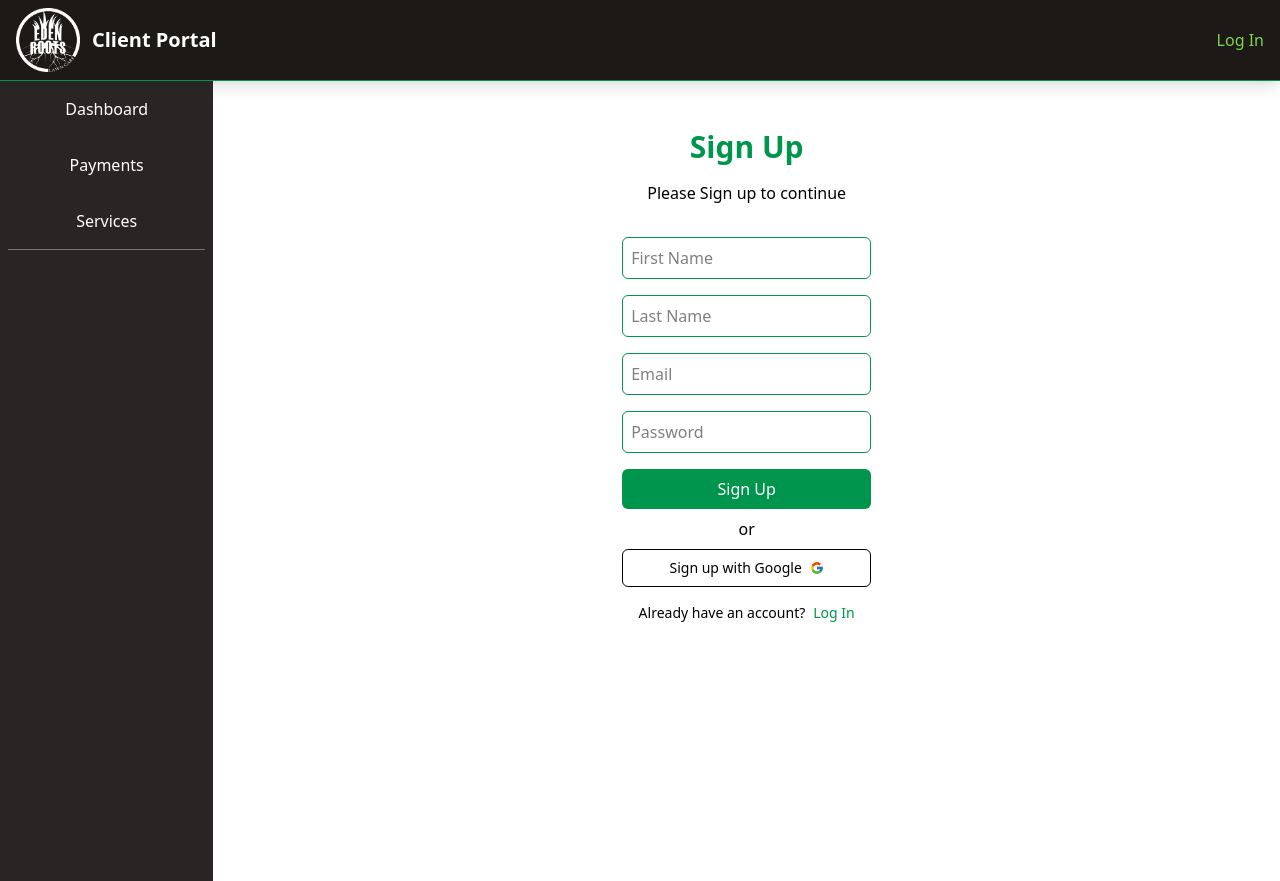
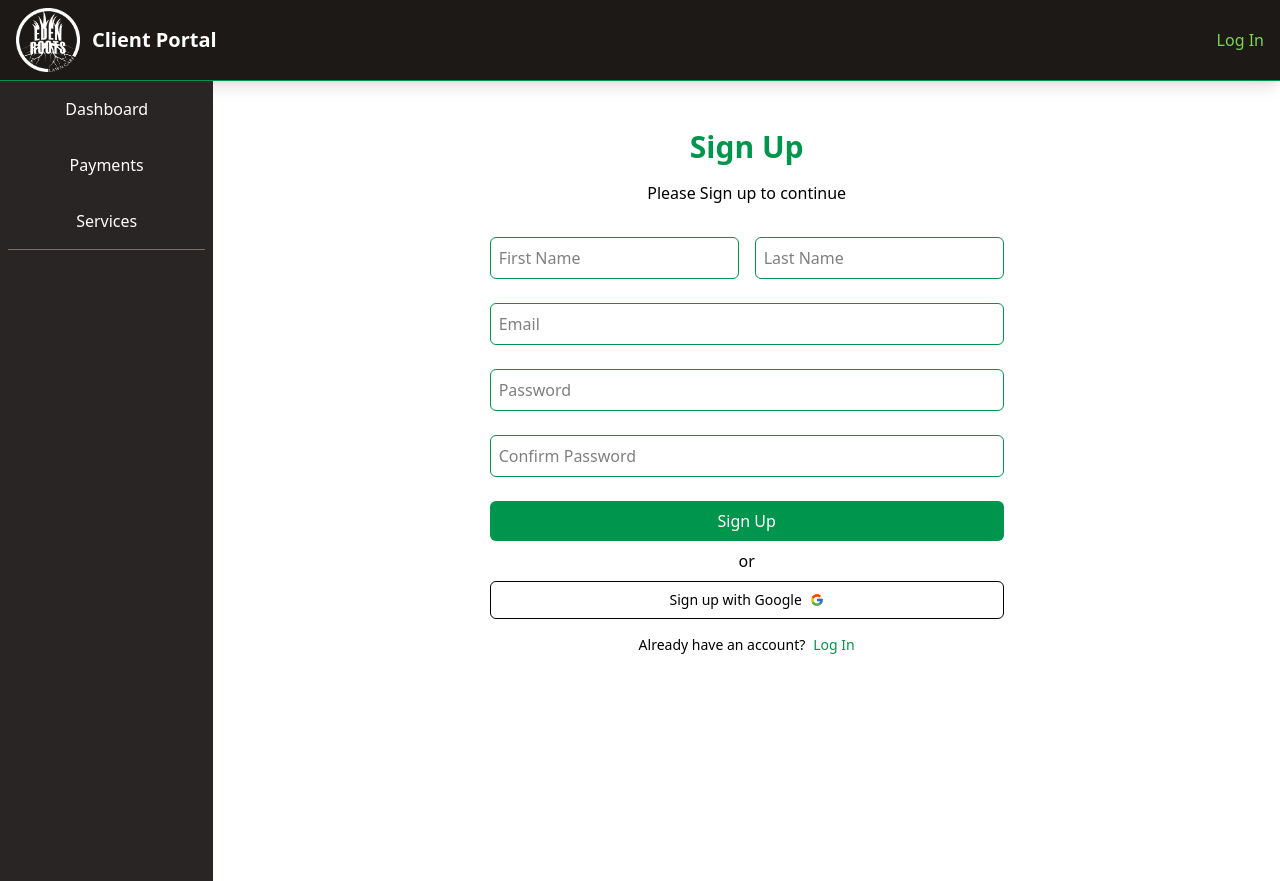
Before and after one commit to BiasWD/Eden-Client-Portal, a React (Vite) app in the folder eden-client-portal/: page /signup in a window 1280 px wide. Built offline with nearby package versions, Linux system fonts and the light colour scheme; no server answers.

Commit message:
added Login and Signup Validation

```diff
--- a/eden-client-portal/src/components/Login.jsx
+++ b/eden-client-portal/src/components/Login.jsx
@@ -13,17 +13,55 @@ function Login() {
   const navigate = useNavigate();
   const [isLoading, setIsLoading] = useState(false);
   const [googleIsLoading, setGoogleIsLoading] = useState(false);
+  const [errors, setErrors] = useState({});
+  const [loginError, setLoginError] = useState("");
+
+  const validateLogin = ({ email, password }) => {
+    const errors = {};
+
+    if (!email.trim()) {
+      errors.email = "Please enter your email";
+    } else if (!/\S+@\S+\.\S+/.test(email.trim())) {
+      errors.email = "Email is invalid";
+    }
+    if (!password) {
+      errors.password = "Please enter your password";
+    }
+    return errors;
+  };
 
   const signIn = async (e) => {
     e.preventDefault();
+
+    const validationErrors = validateLogin({
+      email,
+      password,
+    });
+    if (Object.keys(validationErrors).length > 0) {
+      setErrors(validationErrors);
+      return;
+    } else {
+      setErrors({});
+    }
     setIsLoading(true);
     try {
-      await signInWithEmailAndPassword(auth, email, password);
+      await signInWithEmailAndPassword(auth, email.trim(), password);
       console.log("Login successful");
       navigate("/");
     } catch (error) {
       console.error("Error logging in:", error.message);
-      alert(error.message);
+      if (error.code === "auth/invalid-credential") {
+        setLoginError("Invalid credential. Please try again.");
+      } else if (error.code === "auth/wrong-password") {
+        setLoginError("Incorrect password. Please try again.");
+      } else if (error.code === "auth/user-not-found") {
+        setLoginError("No account found with this email.");
+      } else if (error.code === "auth/too-many-requests") {
+        setLoginError("Too many attempts. Please try again later.");
+      } else {
+        setLoginError("Something went wrong. Please try again.");
+        console.error(error.message);
+      }
     } finally {
       setIsLoading(false);
     }
@@ -82,21 +120,38 @@ function Login() {
               : "opacity-100"
           }`}
         >
+          <div className="relative mb-6">
             <input
+              value={email}
+              onFocus={() => setLoginError("")}
               disabled={isLoading || googleIsLoading}
               onChange={(e) => setEmail(e.target.value)}
-            className="border border-[#00954C] rounded-md p-2 mb-4"
+              className="w-full border border-[#00954C] rounded-md p-2"
               type="email"
               placeholder="Email"
             />
-
+            {errors.email && (
+              <span className="absolute left-0 top-full text-red-500 text-sm">
+                {errors.email}
+              </span>
+            )}
+          </div>
+          <div className="relative mb-6">
             <input
+              value={password}
+              onFocus={() => setLoginError("")}
               disabled={isLoading || googleIsLoading}
               onChange={(e) => setPassword(e.target.value)}
-            className="border border-[#00954C] rounded-md p-2 mb-4"
+              className="w-full border border-[#00954C] rounded-md p-2"
               type="password"
               placeholder="Password"
             />
+            {(errors.password || loginError) && (
+              <span className="absolute left-0 top-full text-red-500 text-sm">
+                {errors.password} {loginError}
+              </span>
+            )}
+          </div>
           {isLoading ? (
             <div className="bg-[#00954C] text-white rounded-md p-2 mb-4 transition duration-300">
               <MoonLoader color="white" size={18} className="mx-auto" />
@@ -105,7 +160,9 @@ function Login() {
             <button
               disabled={isLoading || googleIsLoading}
               onClick={signIn}
-              className="bg-[#00954C] text-white rounded-md p-2 mb-4 cursor-pointer hover:bg-[#7BD650] transition duration-300"
+              className={`bg-[#00954C] text-white rounded-md p-2 mb-4 cursor-pointer hover:bg-[#7BD650] transition-all duration-300 ${
+                loginError ? "mt-5" : ""
+              }`}
             >
               Sign In
             </button>
@@ -117,7 +174,12 @@ function Login() {
           ) : (
             <button
               disabled={isLoading || googleIsLoading}
-              onClick={signInWithGoogle}
+              onClick={() => {
+                signInWithGoogle();
+                setLoginError("");
+                setEmail("");
+                setPassword("");
+              }}
               className=" border-1 text-sm justify-center rounded-md mt-2 p-2 mb-4 hover:bg-stone-200 transition duration-300 flex items-center gap-2 cursor-pointer"
             >
               <span>Sign In with Google</span>
--- a/eden-client-portal/src/components/Payments.jsx
+++ b/eden-client-portal/src/components/Payments.jsx
@@ -41,7 +41,7 @@ function Payments({ invoices, userName }) {
             invoice.dueDate.toDate() < today
               ? invoice.isPaid === true
                 ? "text-[#00954C]"
-                : "text-red-500"
+                : "text-red-500 font-bold"
               : invoice.isPaid === true
               ? "text-[#00954C]"
               : "text-yellow-500"
@@ -74,7 +74,7 @@ function Payments({ invoices, userName }) {
       <div className="w-full mt-8 flex flex-col gap-8">
         {userName ? (
           <>
-            <div className="shadow-xl flex flex-col flex-1 border-[#00954C] border-2  bg-white">
+            <div className="shadow-xl flex flex-col flex-1 border-[#00954C] border-1 rounded-lg overflow-hidden bg-white">
               <div className="text-xl text-white py-4 px-8 bg-[#00954C] font-bold">
                 Billing History
               </div>
@@ -107,7 +107,7 @@ function Payments({ invoices, userName }) {
             </div>
           </>
         ) : (
-          <div className="shadow-xl flex flex-col flex-1 border-stone-500 font-bold text-xl text-stone-500 border-2  bg-white">
+          <div className="shadow-xl flex flex-col flex-1 border-stone-500 font-bold text-xl text-stone-500 border-1 rounded-lg overflow-hidden bg-white">
             <div className="text-xl text-white py-4 px-8 flex items-center bg-stone-500 font-bold">
               <FaLock />
               <span className="pl-2">Billing History</span>
--- a/eden-client-portal/src/components/Services.jsx
+++ b/eden-client-portal/src/components/Services.jsx
@@ -36,7 +36,7 @@ function Services({ serviceData, pricePerMowTrim, userName, hasClientData }) {
       <div className="w-full mt-8 flex flex-col gap-8">
         {userName ? (
           <>
-            <div className="shadow-xl flex flex-col flex-1 border-[#00954C] border-2">
+            <div className="shadow-xl flex flex-col flex-1 border-[#00954C] border-1 rounded-lg overflow-hidden">
               <div className="text-xl text-white py-4 px-8 bg-[#00954C] font-bold">
                 Service History
               </div>
@@ -60,7 +60,7 @@ function Services({ serviceData, pricePerMowTrim, userName, hasClientData }) {
             </div>
           </>
         ) : (
-          <div className="shadow-xl flex flex-col flex-1 border-stone-500 font-bold text-xl text-stone-500 border-2  bg-white">
+          <div className="shadow-xl flex flex-col flex-1 border-stone-500 font-bold text-xl text-stone-500 border-1 rounded-lg overflow-hidden bg-white">
             <div className="text-xl text-white py-4 px-8 flex items-center bg-stone-500 font-bold">
               <FaLock />
               <span className="pl-2">Service History</span>
--- a/eden-client-portal/src/components/Signup.jsx
+++ b/eden-client-portal/src/components/Signup.jsx
@@ -14,14 +14,62 @@ import { MoonLoader } from "react-spinners";
 function Signup() {
   const [email, setEmail] = useState("");
   const [password, setPassword] = useState("");
+  const [confirmPassword, setConfirmPassword] = useState("");
   const [firstName, setFirstName] = useState("");
   const [lastName, setLastName] = useState("");
   const navigate = useNavigate();
   const [isLoading, setIsLoading] = useState(false);
   const [googleIsLoading, setGoogleIsLoading] = useState(false);
+  const [errors, setErrors] = useState({});
+
+  const validateSignup = ({
+    firstName,
+    lastName,
+    email,
+    password,
+    confirmPassword,
+  }) => {
+    const errors = {};
+
+    if (!firstName.trim()) {
+      errors.firstName = "First name is required";
+    }
+    if (!lastName.trim()) {
+      errors.lastName = "Last name is required";
+    }
+    if (!email.trim()) {
+      errors.email = "Email is required";
+    } else if (!/\S+@\S+\.\S+/.test(email.trim())) {
+      errors.email = "Email is invalid";
+    }
+    if (!password) {
+      errors.password = "Password is required";
+    } else if (password.length < 6) {
+      errors.password = "Password must be at least 6 characters long";
+    }
+    if (password !== confirmPassword) {
+      errors.confirmPassword = "Passwords do not match";
+    }
+    return errors;
+  };
 
   const signUp = async (e) => {
     e.preventDefault();
+
+    const validationErrors = validateSignup({
+      firstName,
+      lastName,
+      email,
+      password,
+      confirmPassword,
+    });
+    if (Object.keys(validationErrors).length > 0) {
+      setErrors(validationErrors);
+      return;
+    } else {
+      setErrors({});
+    }
+
     setIsLoading(true);
 
     try {
@@ -101,36 +149,90 @@ function Signup() {
       <h1 className="text-3xl text-[#00954C] font-bold m-4">Sign Up</h1>
       <p>Please Sign up to continue</p>
 
-      <div className={`mt-8 flex flex-col transition-opacity duration-300 ${isLoading || googleIsLoading ? "opacity-50 pointer-events-none" : "opacity-100"}`}>
+      <div
+        className={`mt-8 flex flex-col transition-opacity duration-300 ${
+          isLoading || googleIsLoading
+            ? "opacity-50 pointer-events-none"
+            : "opacity-100"
+        }`}
+      >
+        <div className="flex flex-row gap-4">
+          <div className="relative mb-6">
             <input
+            value={firstName}
               disabled={isLoading || googleIsLoading}
               onChange={(e) => setFirstName(e.target.value)}
-          className="border border-[#00954C] rounded-md p-2 mb-4"
+              className="w-full border border-[#00954C] rounded-md p-2"
               type="text"
               placeholder="First Name"
             />
+            {errors.firstName && (
+              <span className="absolute left-0 top-full text-red-500 text-sm">
+                {errors.firstName}
+              </span>
+            )}
+          </div>
+          <div className="relative mb-6">
             <input
+              value={lastName}
               disabled={isLoading || googleIsLoading}
               onChange={(e) => setLastName(e.target.value)}
-          className="border border-[#00954C] rounded-md p-2 mb-4"
+              className="w-full border border-[#00954C] rounded-md p-2"
               type="text"
               placeholder="Last Name"
             />
+            {errors.lastName && (
+              <span className="absolute left-0 top-full text-red-500 text-sm">
+                {errors.lastName}
+              </span>
+            )}
+          </div>
+        </div>
+        <div className="relative mb-6">
           <input
+            value={email}
             disabled={isLoading || googleIsLoading}
             onChange={(e) => setEmail(e.target.value)}
-          className="border border-[#00954C] rounded-md p-2 mb-4"
+            className="w-full border border-[#00954C] rounded-md p-2"
             type="email"
             placeholder="Email"
           />
-
+          {errors.email && (
+            <span className="absolute left-0 top-full text-red-500 text-sm">
+              {errors.email}
+            </span>
+          )}
+        </div>
+          <div className="relative mb-6">
         <input
+          value={password}
           disabled={isLoading || googleIsLoading}
           onChange={(e) => setPassword(e.target.value)}
-          className="border border-[#00954C] rounded-md p-2 mb-4"
+          className="w-full border border-[#00954C] rounded-md p-2"
           type="password"
           placeholder="Password"
         />
+        {errors.password && (
+          <span className="absolute left-0 top-full text-red-500 text-sm">
+            {errors.password}
+          </span>
+        )}
+        </div>
+        <div className="relative mb-6">
+        <input
+          value={confirmPassword}
+          disabled={isLoading || googleIsLoading}
+          onChange={(e) => setConfirmPassword(e.target.value)}
+          className="w-full border border-[#00954C] rounded-md p-2"
+          type="password"
+          placeholder="Confirm Password"
+        />
+        {errors.confirmPassword && (
+          <span className="absolute left-0 top-full text-red-500 text-sm">
+            {errors.confirmPassword}
+          </span>
+        )}
+        </div>
         {isLoading ? (
           <div className="bg-[#00954C] text-white rounded-md p-2 mb-2 transition duration-300">
             <MoonLoader color="white" size={18} className="mx-auto" />
```
Also changed, not shown: eden-client-portal/src/App.jsx (+0 -16 lines), eden-client-portal/src/components/Dashboard.jsx (+5 -5 lines). Lines whose indentation alone changed are shown as unchanged.
